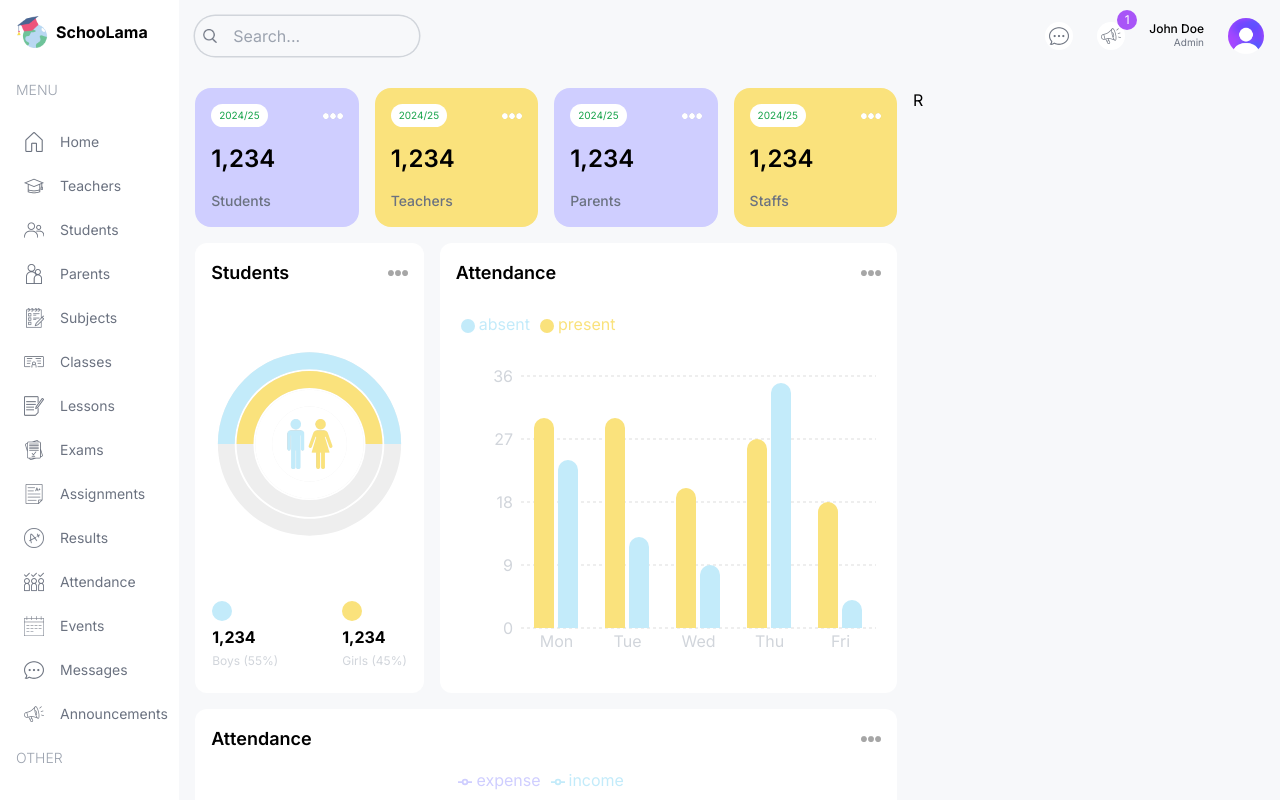
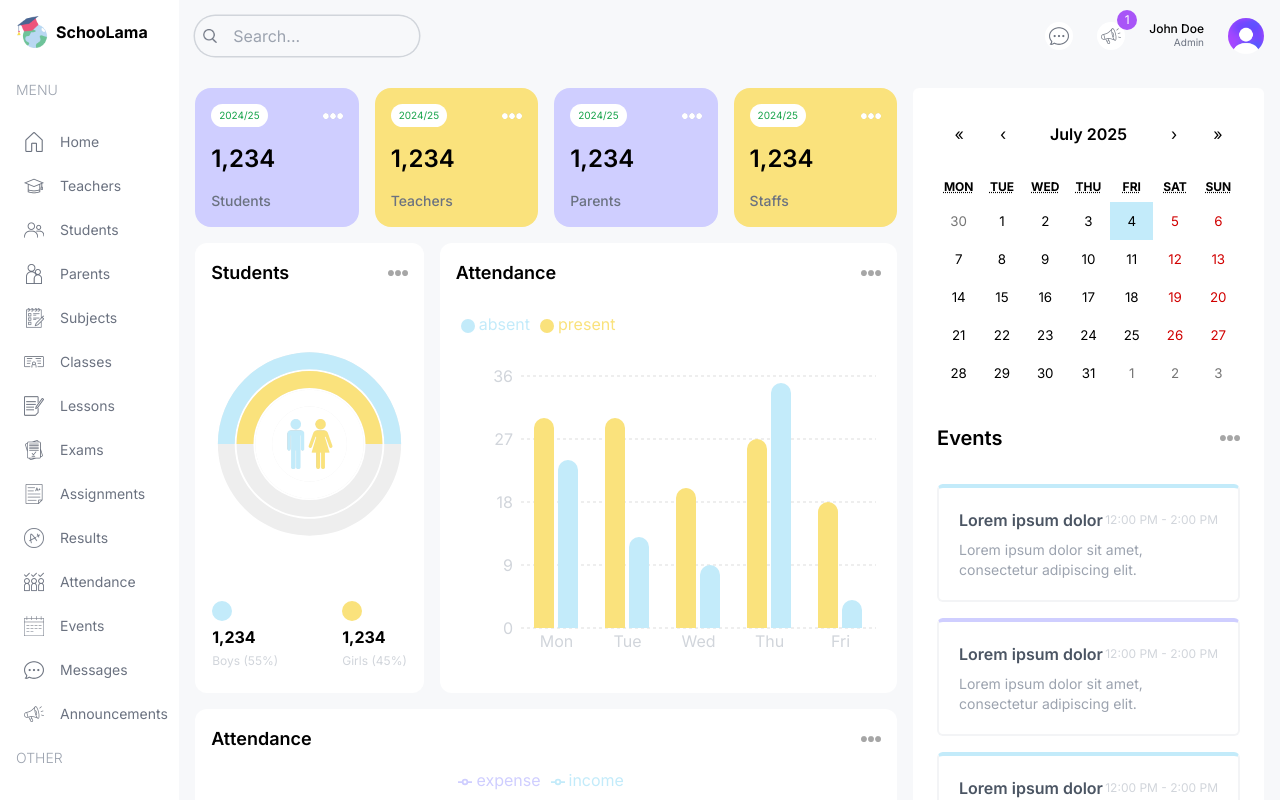
Before and after one commit to GustavoAlmeida-cy/school-management-system, a Next.js app: page /admin in a window 1280 px wide. Built offline with nearby package versions, Linux system fonts and the light colour scheme.

Commit message:
event calendar

```diff
--- a/package.json
+++ b/package.json
@@ -11,6 +11,7 @@
   "dependencies": {
     "next": "14.2.5",
     "react": "^18",
+    "react-calendar": "^6.0.0",
     "react-dom": "^18",
     "recharts": "^3.0.2"
   },
--- a/src/app/(dashboard)/admin/page.tsx
+++ b/src/app/(dashboard)/admin/page.tsx
@@ -1,5 +1,6 @@
 import AttendanceChart from "@/components/AttendanceChart";
 import CountChart from "@/components/CountChart";
+import EventCalendar from "@/components/EventCalendar";
 import FinanceChart from "@/components/FinanceChart";
 import UserCard from "@/components/UserCard";
 import React from "react";
@@ -33,8 +34,8 @@
         </div>
       </div>
       {/* Right */}
-      <div className="w-full lg:w-1/3">
-        <h1>R</h1>
+      <div className="w-full lg:w-1/3 flex flex-col gap-8">
+        <EventCalendar />
       </div>
     </div>
   );
--- a/src/app/globals.css
+++ b/src/app/globals.css
@@ -5,3 +5,20 @@
 * {
   outline-color: white;
 }
+
+/* React Calendar */
+.react-calendar {
+  width: 100% !important;
+  height: 100% !important;
+  font-family: "Inter", sans-serif !important;
+  border: none !important;
+}
+
+.react-calendar__navigation__label__labelText {
+  font-weight: 600 !important;
+}
+
+.react-calendar__tile--active {
+  background-color: #c3ebfa !important;
+  color: black !important;
+}
--- /dev/null
+++ b/src/components/EventCalendar.tsx
@@ -0,0 +1,64 @@
+"use client";
+
+import Image from "next/image";
+import { useState } from "react";
+import Calendar from "react-calendar";
+import "react-calendar/dist/Calendar.css";
+
+type ValuePiece = Date | null;
+
+type Value = ValuePiece | [ValuePiece, ValuePiece];
+
+// TEMPORARY
+const events = [
+  {
+    id: 1,
+    title: "Lorem ipsum dolor",
+    time: "12:00 PM - 2:00 PM",
+    description: "Lorem ipsum dolor sit amet, consectetur adipiscing elit.",
+  },
+  {
+    id: 2,
+    title: "Lorem ipsum dolor",
+    time: "12:00 PM - 2:00 PM",
+    description: "Lorem ipsum dolor sit amet, consectetur adipiscing elit.",
+  },
+  {
+    id: 3,
+    title: "Lorem ipsum dolor",
+    time: "12:00 PM - 2:00 PM",
+    description: "Lorem ipsum dolor sit amet, consectetur adipiscing elit.",
+  },
+];
+
+const EventCalendar = () => {
+  const [value, onChange] = useState<Value>(new Date());
+
+  return (
+    <div className="bg-white p-4 rounded-md">
+      <div className="flex flex-col gap-4 p-2">
+        <Calendar onChange={onChange} value={value} />
+        <div className="flex items-center justify-between">
+          <h1 className="text-xl font-semibold my-4">Events</h1>
+          <Image src="/moreDark.png" alt="" width={20} height={20} />
+        </div>
+        <div className="flex flex-col gap-4">
+          {events.map((event) => (
+            <div
+              className="p-5 rounded-md border-2 border-gray-100 border-t-4 odd:border-t-lamaSky even:border-t-lamaPurple"
+              key={event.id}
+            >
+              <div className="flex items-center justify-between">
+                <h1 className="font-semibold text-gray-600">{event.title}</h1>
+                <span className="text-gray-300 text-xs">{event.time}</span>
+              </div>
+              <p className="mt-2 text-gray-400 text-sm">{event.description}</p>
+            </div>
+          ))}
+        </div>
+      </div>
+    </div>
+  );
+};
+
+export default EventCalendar;
```
Also changed, not shown: 1 other file (tests, documents, lock files or other folders).
